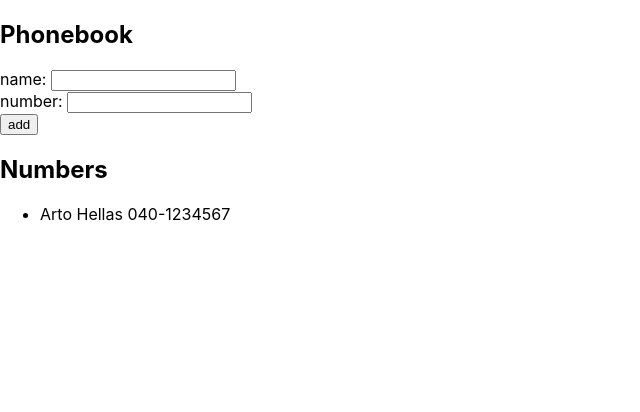
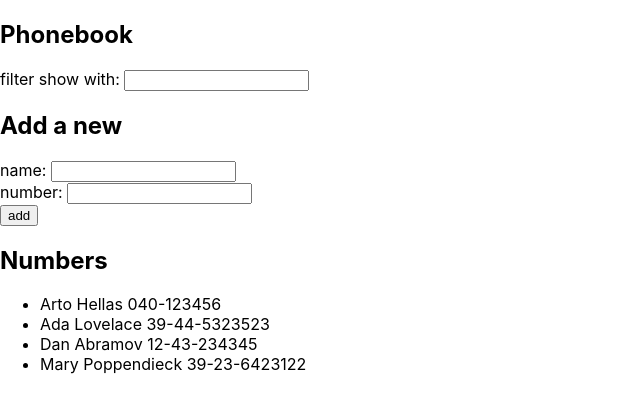
Before and after one commit to datgerhardt/fs, a React (Create React App) app in the folder part2/phonebook/: page / in a window 1280 px wide. Shown: the top 412 px of the page, without its empty margins (0-640 px from the left). Built offline with nearby package versions, Linux system fonts and the light colour scheme.

Commit message:
Done with exercise 2.9

```diff
--- a/part2/phonebook/src/App.js
+++ b/part2/phonebook/src/App.js
@@ -2,10 +2,17 @@
 
 const App = () => {
   const [persons, setPersons] = useState([
-    { name: 'Arto Hellas', number: '040-1234567'}
+    { name: 'Arto Hellas', number: '040-123456', id: 1 },
+    { name: 'Ada Lovelace', number: '39-44-5323523', id: 2 },
+    { name: 'Dan Abramov', number: '12-43-234345', id: 3 },
+    { name: 'Mary Poppendieck', number: '39-23-6423122', id: 4 }
   ])
+
   const [newName, setNewName] = useState('')
   const [newNumber, setNewNumber] = useState('')
+  const [filter, setFilter] = useState('')
+  const [newResultfilter, setNewResultfilter] = useState('')
+
 
 
   const handNameChange = ( event ) => {
@@ -14,6 +21,14 @@
 
   const handNumberChange = ( event ) => {
     setNewNumber(event.target.value)
+  }
+
+ const  handFilterChange =(event) => {
+    setFilter(event.target.value)
+    let arr = persons.map(person => person.name.toLowerCase() + " " + person.number)
+    let result = arr.filter(s => s.includes(filter.toLowerCase()))
+    setNewResultfilter(result)
+    // console.log(result)
   }
 
 
@@ -36,6 +51,11 @@
   return (
     <div>
       <h2>Phonebook</h2>
+      <div>
+        filter show with: <input value={filter} onChange={handFilterChange}/>
+        <div> {newResultfilter} </div>
+      </div>
+      <h2> Add a new </h2>
       <form onSubmit={addName}>
         <div>
           name: <input value={newName} onChange={handNameChange}/>
@@ -47,7 +67,7 @@
       </form>
       <h2>Numbers</h2>
       <ul>
-        {persons.map((person) => <li key={person.name}>{person.name} {person.number}</li>)}
+        {persons.map((person) => <li key={person.id}>{person.name} {person.number}</li>)}
       </ul>
       {/* <div>debug: {newName}</div> */}
     </div>
```
